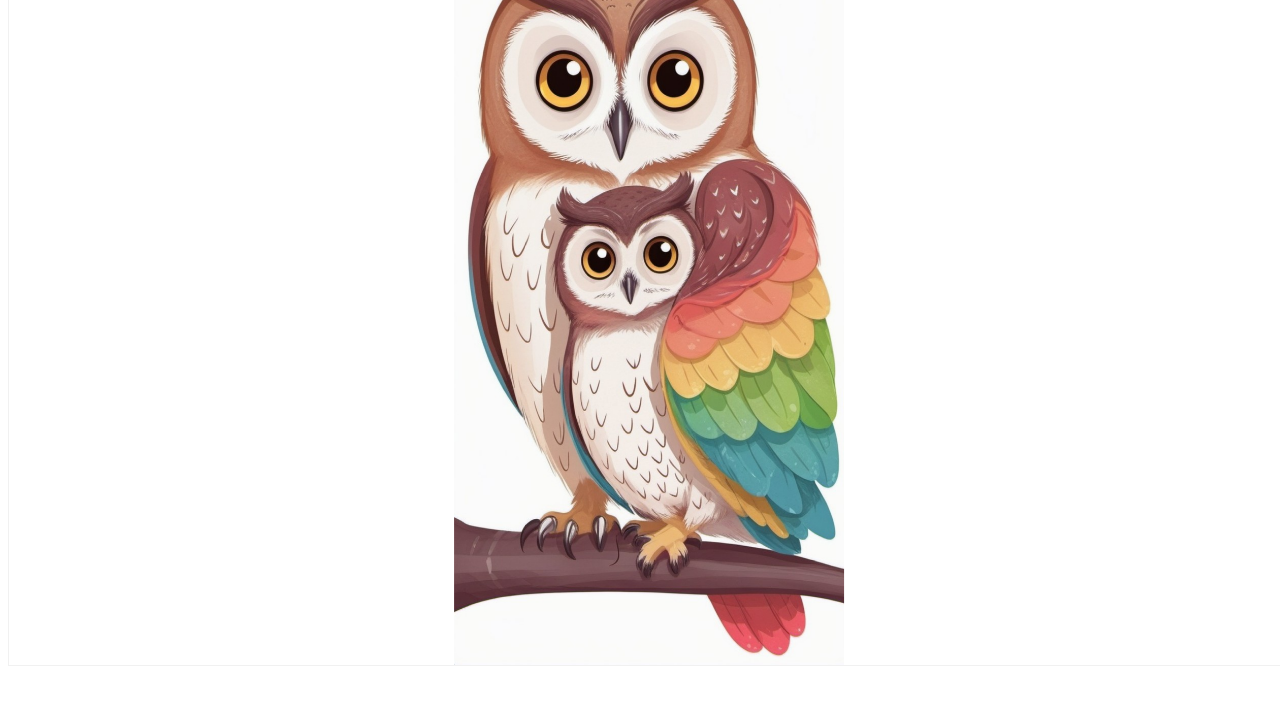
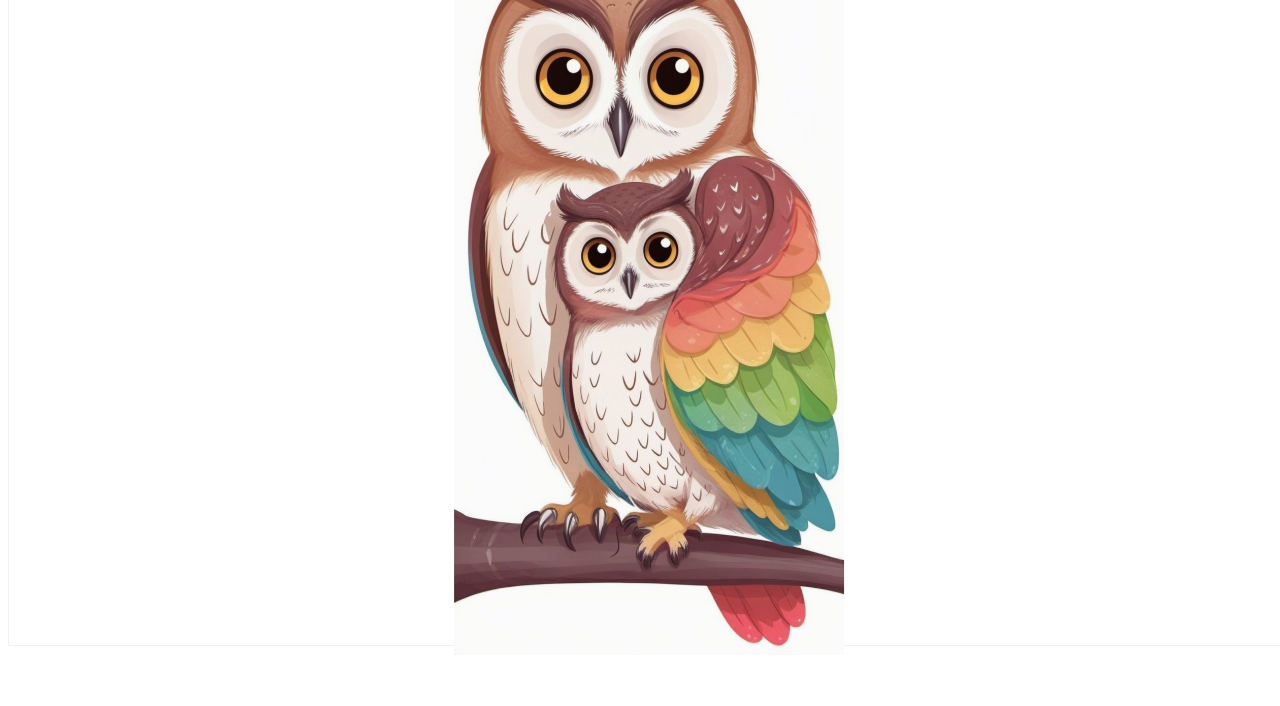
Before and after one commit to MarcelSF/family-card.github.io, a plain HTML site: page index.html in a window 1280 px wide. Shown: the part 94-800 px from the top of the page. Drawn offline with nearby package versions, Linux system fonts and the light colour scheme.

Commit message:
Add more styling and text

```diff
--- a/index.html
+++ b/index.html
@@ -18,14 +18,19 @@
   <div class="flip-card">
     <div class="flip-card-inner">
       <div class="flip-card-front">
-        <img src="owl2.jpg" alt="Avatar" style="width:390px;height:750px;">
-        <h3 class="title">Feliz dia das Mães!</h3>
+        <img src="owl2.jpg" alt="Avatar" style="width:390px;height:740px;">
+        <h3 class="title">Feliz dia das Mães! 12/05/2024</h3>
       </div>
       <div class="flip-card-back">
         <div class="text-inner">
           <h1>Para minha querida mamãe,</h1>
-          <p>Desejo pra você tudo de bom, tudo que Deus tem para te dar de felicidade nesse dia. Você é uma mãe incrível e agradeço todos os dias por ter seu amor e amizade em minha vida, tanto nesse dia de hoje como em todos os outros 36 anos da minha vida :)</p>
-          <p>Você é uma pessoa super especial e querida, além de amada por muitos. Mal posso esperar por você vir aqui me visitar em Munique!</p>
+          <p>Desejo pra você tudo de bom, tudo que Deus tem para te dar de felicidade nesse dia.</p>
+          <p>Você é uma mãe incrível e hoje, quero que você saiba o quanto você significa para mim. Você não é apenas minha mãe; você é minha heroína. Sou incrivelmente sortudo por tê-la em minha vida e valorizo cada momento que passamos juntos. Agradeço todos os dias por ter seu amor e amizade em minha vida, tanto nesse dia de hoje como em todos os outros 36 anos da minha vida :)</p>
+          <p>Você é uma pessoa super especial e querida, além de amada por muitos. Mal posso esperar por você vir aqui me visitar em Munique! (ou eu ir ao Brasil em breve)</p>
+          <p>Que Deus te abençoe nesse dia e sempre!</p>
+          <p>De seu filho corujinha que muito te ama e sente muita sua falta,</p>
+          <p class="signature">Marcel</p>
+          <p>12/05/2024</p>
         </div>
       </div>
     </div>
--- a/style.css
+++ b/style.css
@@ -18,7 +18,7 @@ body {
 .flip-card {
   background-color: transparent;
   width: 100vw;
-  height: 750px;
+  height: 730px;
   border: 1px solid #f1f1f1;
   perspective: 1000px;
   /* Remove this if you don't want the 3D effect */
@@ -66,5 +66,12 @@ body {
 
 p {
   text-align: center;
+  justify-content: center;
   padding: 6px;
 }
+
+p.signature {
+  text-align: right;
+  margin-right: 10px;
+  font-weight: bold;
+}
```
